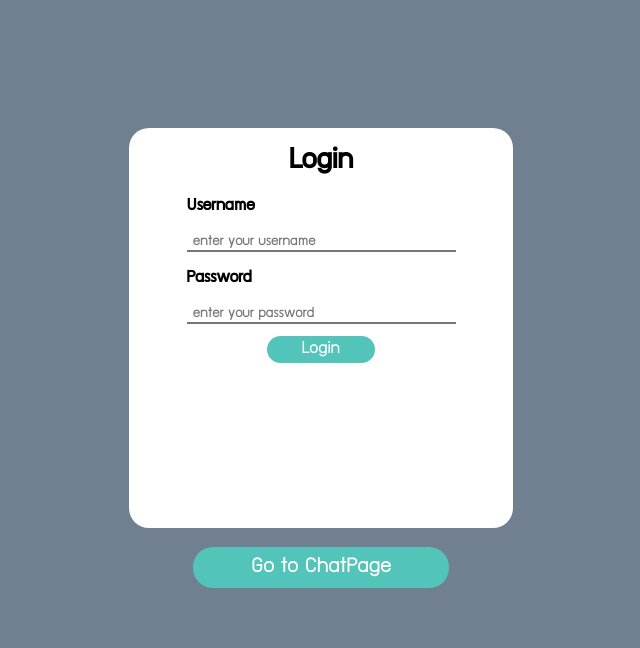
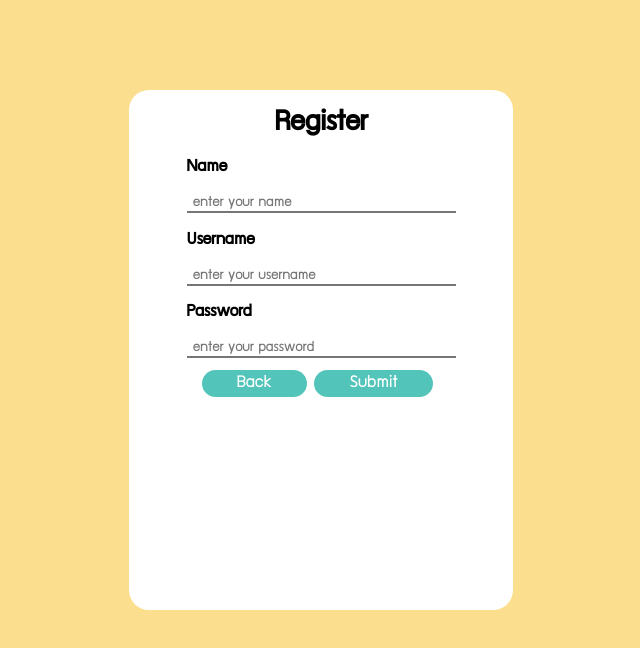
Before and after one commit to Nackalalalong/groupChat_frontend, a React (Create React App) app: page /register in a window 1280 px wide. Shown: the top 648 px of the page, without its empty margins (319-959 px from the left). Built offline with nearby package versions, Linux system fonts and the light colour scheme.

Commit message:
add Register.js

```diff
--- a/src/App.css
+++ b/src/App.css
@@ -11,7 +11,16 @@
   display: flex;
   flex-direction: column;
   font-family: "supermarket";
-  background-color: slategray;
+  background-color: #FBDE8E/* slategray*/;
+}
+.Apps {
+  text-align: center;
+  height: 100vh;
+  width: 100vw;
+  display: flex;
+  flex-direction: column;
+  font-family: "supermarket";
+  background-color: white;
 }
 
 .login-box {
@@ -19,7 +28,7 @@
   width: 30%;
   background-color: white;
   border-radius: 20px;
-  margin-top: 10%;
+  margin-top: 8%;
   margin-left: auto;
   margin-right: auto;
 }
@@ -74,13 +83,13 @@ button.login-button {
   color: white;
   border: none;
   outline: none;
-  border-radius: 20px;
+  border-radius: 15px;
   padding: 5px 35px;
   font-size: 1.2em;
   font-family: "supermarket";
   margin-top: 3%;
   margin-left: auto;
-  margin-right: auto;
+  margin-right: 2%;
 }
 button:hover.login-button {
   background-color: #5F9EA0;
@@ -138,3 +147,12 @@ a {
 input {
   font-family: "supermarket";
 }
+.reg-box {
+  height: 65%;
+  width: 30%;
+  background-color: white;
+  border-radius: 20px;
+  margin-top: 7%;
+  margin-left: auto;
+  margin-right: auto;
+}
--- a/src/App.js
+++ b/src/App.js
@@ -2,6 +2,7 @@ import React from 'react';
 import './App.css';
 import ChatPage from './components/ChatPage';
 import Homepage from './components/Homepage';
+import Register from './components/Register';
 import { BrowserRouter as Router, Switch, Route, Link ,NavLink} from 'react-router-dom';
 
  class App extends React.Component {
@@ -16,7 +17,7 @@ import { BrowserRouter as Router, Switch, Route, Link ,NavLink} from 'react-rout
           <Switch>
 
           <Route path="/chatpage" component={ChatPage} />
-
+          <Route path="/register" component={Register} />
           <Route exect path='/' component={Homepage} />
           </Switch>
         </Router>
--- a/src/components/ChatPage.js
+++ b/src/components/ChatPage.js
@@ -10,7 +10,7 @@ class ChatPage extends React.Component {
 
     render(){
         return (
-            <div className="App">
+            <div className="Apps">
                 <div className="navbar">
                     <span className="groupchat-name">#ผนงรจตกม</span>
                     <a href="/">EXIT</a>
--- a/src/components/Homepage.js
+++ b/src/components/Homepage.js
@@ -12,6 +12,7 @@ const Homepage = () => {
               <input className="text-input" type="text" placeholder="enter your password" />
             </div>
             <button className="login-button mr-20"><a href='#' className="FormField__Link center">Login</a></button>
+            <button className="login-button mr-20"><a href='/register' className="FormField__Link center">Register</a></button>
           </div>
           <button className="submit-button mr-20"><a href='/chatpage' className="FormField__Link">Go to ChatPage</a></button>
         </div>
--- /dev/null
+++ b/src/components/Register.js
@@ -0,0 +1,22 @@
+import React from 'react';
+import '../App.css';
+const Register = () => {
+    return (
+        <div className="App">
+            <div className="reg-box">
+                <h1>Register</h1>
+                <div className="text-box">
+                    <h3>Name</h3>
+                    <input className="text-input" type="text" placeholder="enter your name" />
+                    <h3>Username</h3>
+                    <input className="text-input" type="text" placeholder="enter your username" />
+                    <h3>Password</h3>
+                    <input className="text-input" type="text" placeholder="enter your password" />
+                </div>
+                <button className="login-button mr-20"><a href='/' className="FormField__Link center">Back</a></button>
+                <button className="login-button mr-20"><a href='#' className="FormField__Link center">Submit</a></button>
+            </div>
+        </div>
+    );
+};
+export default Register;
```
Also changed, not shown: 1 other file (tests, documents, lock files or other folders).
